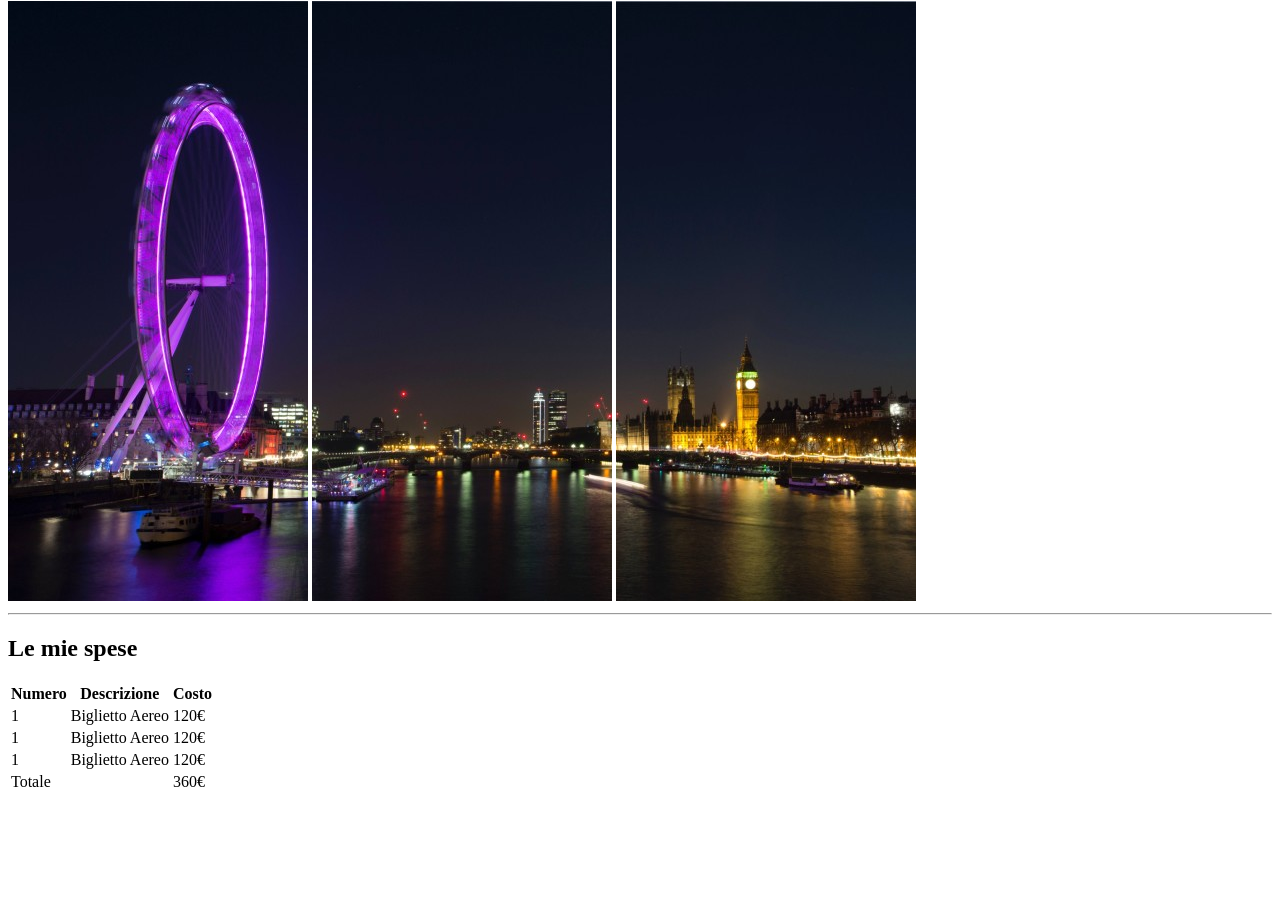
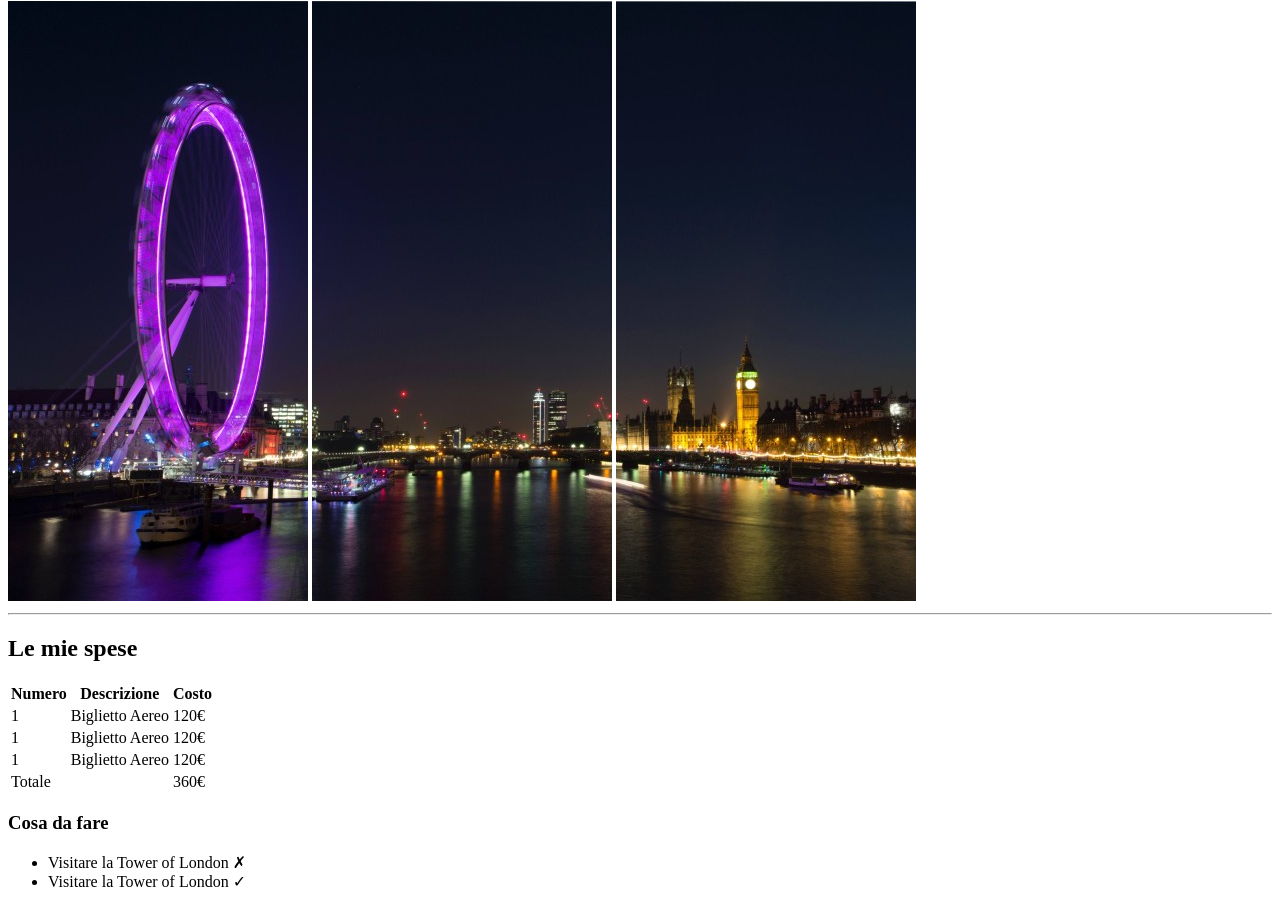
Before and after one commit to smboolean63/html-london-trip, a plain HTML site: page index.html in a window 1280 px wide. Shown: the part 79-986 px from the top of the page. Before the commit the page ends 881 px from the top, so only its background shows below. Drawn offline with Linux system fonts and the light colour scheme.

Commit message:
Aggiunta sezione cose da fare

```diff
--- a/index.html
+++ b/index.html
@@ -62,6 +62,13 @@
                     <!-- /footer tabella -->
                 </table>
             </section>
+            <section>
+                <h3>Cosa da fare</h3>
+                <ul>
+                    <li>Visitare la Tower of London &cross;</li>
+                    <li>Visitare la Tower of London &check;</li>
+                </ul>
+            </section>
         </main>
         <!-- /corpo della pagina -->
         <!-- pie di pagina -->
```
